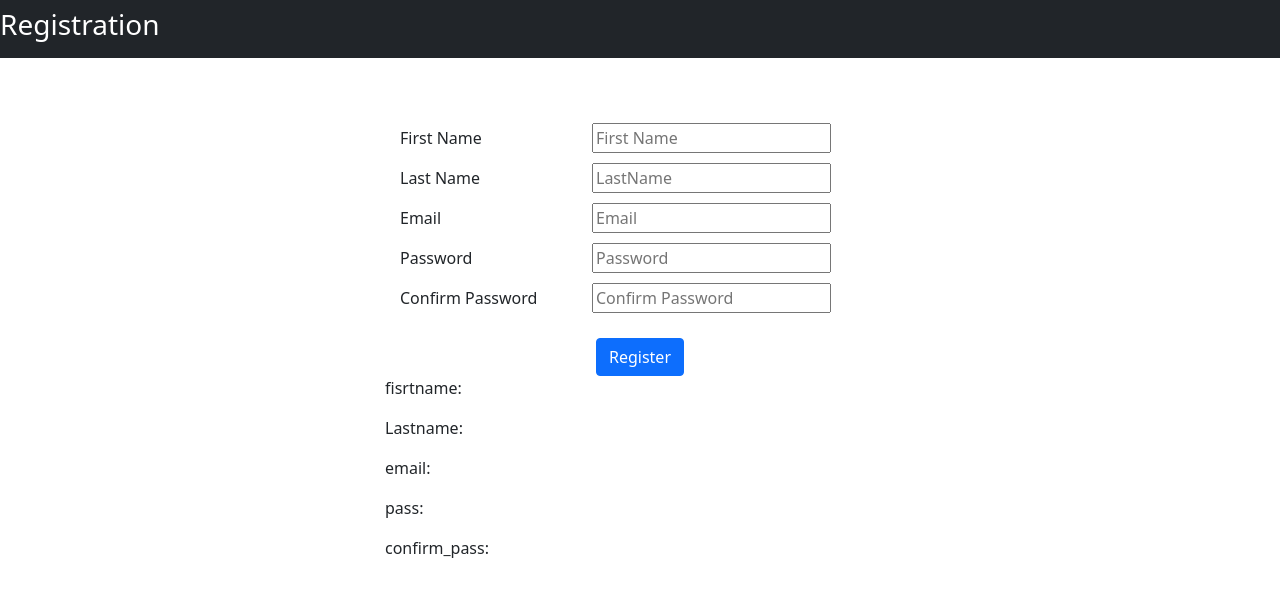
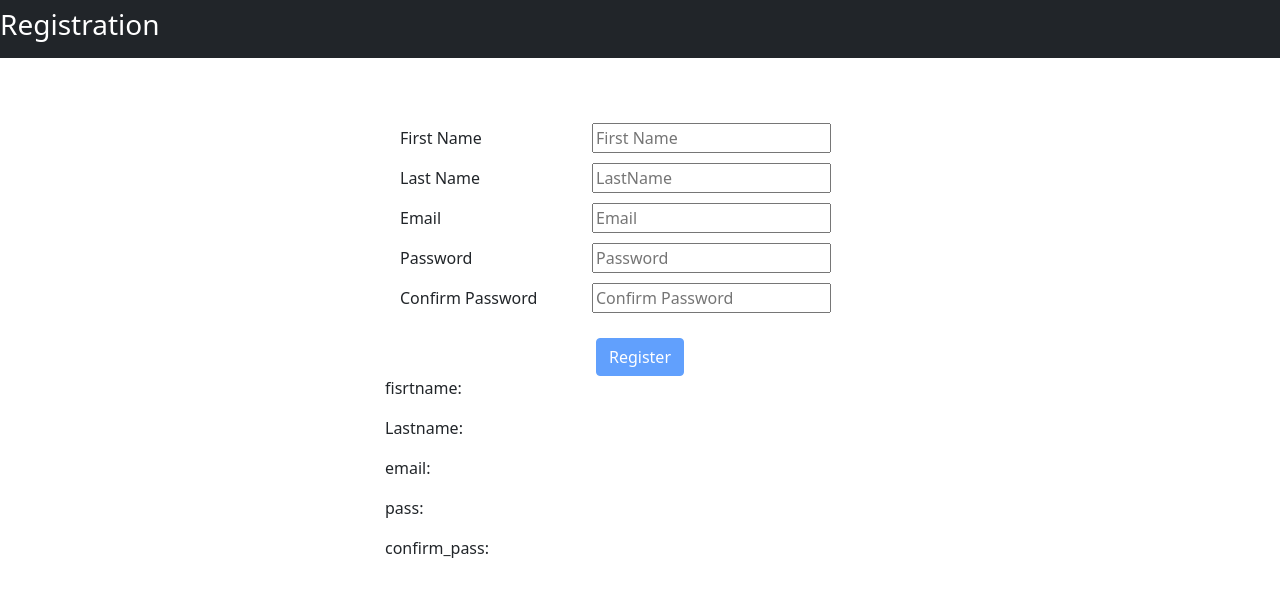
Before and after one commit to SaemHasan/Travello-Project, a React (Create React App) app in the folder frontend/travello-frontend/: page /Registration in a window 1280 px wide. Shown: the top 596 px of the page. Built offline with nearby package versions, Linux system fonts and the light colour scheme.

Commit message:
some issues related to link and registration have been fixed

```diff
--- a/frontend/travello-frontend/package.json
+++ b/frontend/travello-frontend/package.json
@@ -17,6 +17,7 @@
     "react-bootstrap": "^2.4.0",
     "react-dom": "^18.2.0",
     "react-router-dom": "^6.3.0",
+    "react-router-hash-link": "^2.4.3",
     "react-scripts": "5.0.1",
     "react-slick": "^0.29.0",
     "slick-carousel": "^1.8.1",
--- a/frontend/travello-frontend/src/Components/Navbar.js
+++ b/frontend/travello-frontend/src/Components/Navbar.js
@@ -1,27 +1,29 @@
 import React from "react";
 import Button from 'react-bootstrap/Button';
-import { Link } from 'react-router-dom';
+// import { Link } from 'react-router-dom';
+import { Link } from '@mui/material';
+
 
 const Navbar = () => {
     return (
         <nav className="navbar navbar-expand-lg navbar-light bg-light">
-          <a className="navbar-brand" href="#"><b><i><Link to = "/" style={{ color:"black"}}>Travello</Link></i></b></a>
+          <a className="navbar-brand" href="#"><b><i><Link href = "/" underline="hover" style={{ color:"black"}}>Travello</Link></i></b></a>
   <button className="navbar-toggler" type="button" data-toggle="collapse" data-target="#navbarNavDropdown" aria-controls="navbarNavDropdown" aria-expanded="false" aria-label="Toggle navigation">
 
   </button>
   <div className="collapse navbar-collapse" id="navbarNavDropdown" style={{ display: "flex", justifyContent: 'flex-end'}}>
     <ul className="navbar-nav">
       <li className="nav-item active">
-        <a className="nav-link" href="#"><Button><Link to = "/" style={{ color:"white"}}> Home </Link></Button></a>
+        <a className="nav-link" href="#"><Button><Link href = "/" style={{ color:"white"}}> Home </Link></Button></a>
       </li>
       <li className="nav-item">
-        <a className="nav-link" href="#"><Button> Explore </Button></a>
+        <a className="nav-link" href="#explore"><Button> <Link href = "#explore" style={{ color:"white"}}> Explore </Link></Button></a>
       </li>
       <li className="nav-item">
-        <a className="nav-link" href="#"><Button><Link to ="/Login" style={{ color:"white"}}> Login </Link>  </Button></a>
+        <a className="nav-link" href="#"><Button><Link href ="/Login" style={{ color:"white"}}> Login </Link>  </Button></a>
       </li>
       <li className="nav-item">
-        <a className="nav-link" href="#"><Button><Link to ="/Regitration" style={{ color:"white"}}> Register </Link> </Button></a>
+        <a className="nav-link" href="#"><Button><Link href ="/Registration" style={{ color:"white"}}> Register </Link> </Button></a>
       </li>
       {/*<li className="nav-item dropdown">
         <a className="nav-link dropdown-toggle" href="#" id="navbarDropdownMenuLink" data-toggle="dropdown" aria-haspopup="true" aria-expanded="false">
--- a/frontend/travello-frontend/src/Components/explore_slider.js
+++ b/frontend/travello-frontend/src/Components/explore_slider.js
@@ -21,7 +21,7 @@ export class Explore_slider extends Component {
       </div>
     ));
   return (
-    <div >
+    <div id = "explore">
          <div>
             <div  style={{marginBottom: "20px"}} >
             <div class="col-sm-12 btn btn-info">
--- a/frontend/travello-frontend/src/Registration/registrationForm.js
+++ b/frontend/travello-frontend/src/Registration/registrationForm.js
@@ -1,13 +1,13 @@
-import React, {useState,setState} from 'react';
+import React, {useState} from 'react';
 import './style.css'
 import Button from "react-bootstrap/Button";
 function RegistrationForm() {
 
-    const [firstName, setFirstName] = useState(null);
-    const [lastName, setLastName] = useState(null);
-    const [email, setEmail] = useState(null);
-    const [password,setPassword] = useState(null);
-    const [confirmPassword,setConfirmPassword] = useState(null);
+    const [firstName, setFirstName] = useState("");
+    const [lastName, setLastName] = useState("");
+    const [email, setEmail] = useState("");
+    const [password,setPassword] = useState("");
+    const [confirmPassword,setConfirmPassword] = useState("");
 
     const handleInputChange = (e) => {
         const {id , value} = e.target;
@@ -29,9 +29,16 @@ function RegistrationForm() {
 
     }
 
+    function validateForm() {
+        if (firstName.length > 0 && lastName.length>0 && email.length>0 && password.length>0 && confirmPassword.length>0)
+            return 1;
+        else
+            return 0;
+  }
+
+
     const handleSubmit  = () => {
         console.log(firstName,lastName,email,password,confirmPassword);
-
     }
 
     return(
@@ -59,8 +66,8 @@ function RegistrationForm() {
                 </div>
             </div>
             <div class="footer">
-                <Button onClick={()=>handleSubmit()} type="submit" class="btn">Register</Button>
-                {/*<div><p>{firstName}</p></div>*/}
+                <Button  onClick={()=>handleSubmit()} block="true" type="submit" class="btn" disabled={!validateForm()}>Register</Button>
+
             </div>
             <p>
         fisrtname: {firstName}
--- a/frontend/travello-frontend/src/home/Home.js
+++ b/frontend/travello-frontend/src/home/Home.js
@@ -29,7 +29,6 @@ function Home() {
 
   return (
     <div className="App">
-        {/*<div><Navbar /></div>*/}
         <div id = "clearDiv"  className = "img"><img src={pic}   alt={"waterfall"}/></div>
 
         <SearchBar/>
--- a/frontend/travello-frontend/src/login/Login.js
+++ b/frontend/travello-frontend/src/login/Login.js
@@ -2,7 +2,9 @@ import React, { useState } from "react";
 import Form from "react-bootstrap/Form";
 import Button from "react-bootstrap/Button";
 import "./Login.css";
-import { Link } from 'react-router-dom';
+// import { Link } from 'react-router-dom';
+import { Link } from '@mui/material';
+
 
 export default function Login() {
   const [email, setEmail] = useState("");
@@ -39,7 +41,7 @@ export default function Login() {
         <p>&nbsp;&nbsp;</p>
           <div className="side-by-side">
               <p>Don't have an account ?&nbsp;&nbsp;&nbsp;&nbsp;&nbsp;&nbsp;&nbsp;&nbsp;&nbsp;&nbsp;&nbsp;&nbsp;&nbsp;&nbsp;&nbsp;</p>
-              <Link to="/Registration">Register</Link>
+              <Link href="/Registration">Register</Link>
           </div>
           <p>&nbsp;&nbsp;</p>
 
```
Also changed, not shown: 1 other file (tests, documents, lock files or other folders).
